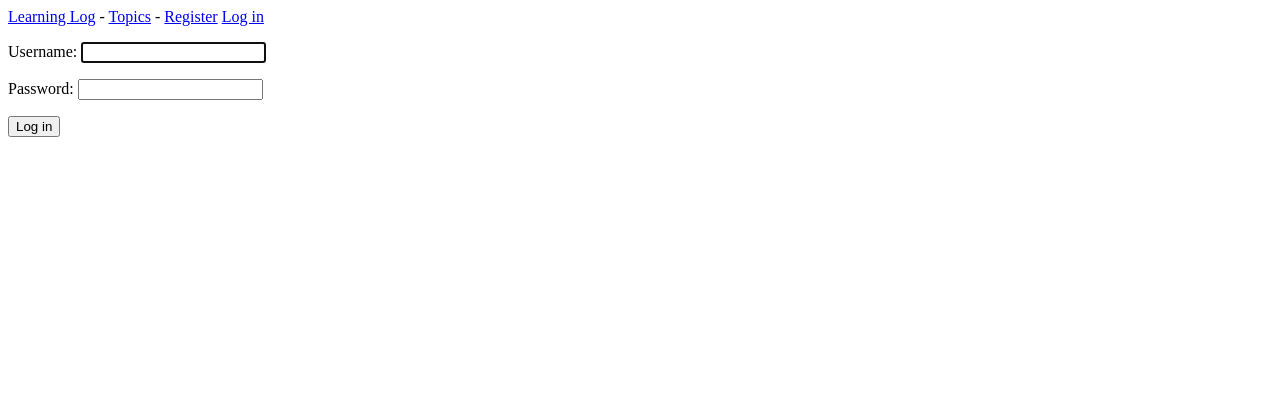
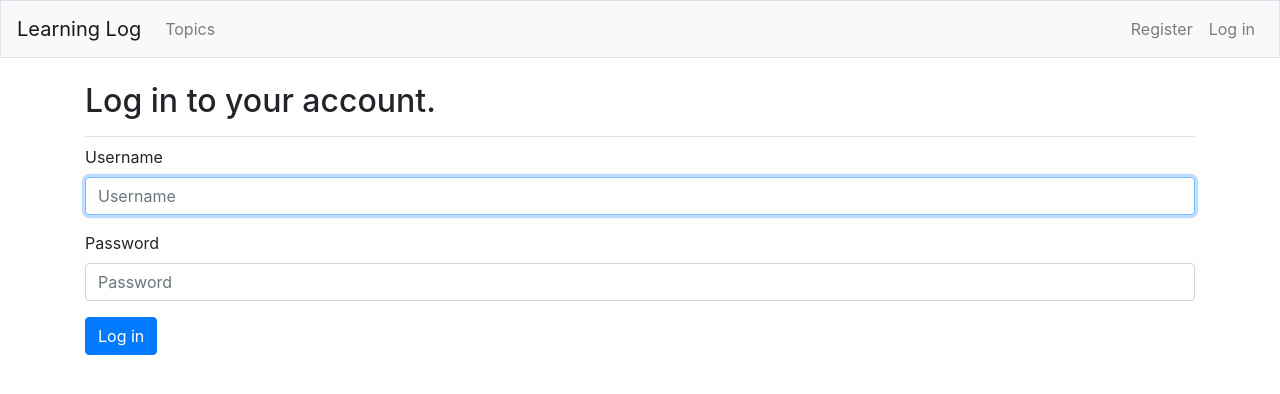
Before and after one commit to ariakerstein/LearningLogApp, a Django app: page /users/login/ in a window 1280 px wide. Shown: the top 394 px of the page. Run offline with Django 4.2, Linux system fonts and the light colour scheme; some libraries are stand-ins or nearby versions.

Commit message:
add styling

```diff
--- a/learning_log/settings.py
+++ b/learning_log/settings.py
@@ -34,7 +34,8 @@ INSTALLED_APPS = [
     # My apps
     'learning_logs',
     'users',
-
+    # 3rd party apps
+    'bootstrap4',
     # Default Django apps.
     'django.contrib.admin',
     'django.contrib.auth',
--- a/learning_log/urls.py
+++ b/learning_log/urls.py
@@ -16,6 +16,8 @@ Including another URLconf
 from django.contrib import admin
 from django.urls import path, include
 
+# from . import views
+
 urlpatterns = [
     path('admin/', admin.site.urls),
     path('users/', include('users.urls')),
--- a/learning_logs/templates/learning_logs/base.html
+++ b/learning_logs/templates/learning_logs/base.html
@@ -1,13 +1,65 @@
-<p>
-	<a href="{% url 'learning_logs:index' %}">Learning Log</a> -
-	<a href="{% url 'learning_logs:topics' %}">Topics</a> -
-	{% if user.is_authenticated %}
-	  Hello, {{ user.username }}.
-	  <a href="{% url 'users:logout' %}">Log out</a>
-	{% else %}
-	  <a href="{% url 'users:register' %}">Register</a>
-	  <a href="{% url 'users:login' %}">Log in</a>
-	{% endif %}
-</p>
 
-{% block content %}{% endblock content %}
+
+{% load bootstrap4 %}
+
+<!doctype html>
+<html lang="en">
+<head>
+	<meta charset="utf-8">
+	<meta name="viewport" content="width=device-width, initial-scale=1,
+		shrink-to-fit=no">
+	<title>Learning Log</title>
+
+	{% bootstrap_css %}
+	{% bootstrap_javascript jquery='full' %}
+
+</head>
+
+<body>
+	<nav class="navbar navbar-expand-md navbar-light bg-light mb-4 border">
+
+		<a class="navbar-brand" href="{% url 'learning_logs:index'%}">
+		Learning Log</a>
+
+		<button class="navbar-toggler" type="button" data-toggle="collapse"
+			data-target="#navbarCollapse" aria-controls="navbarCollapse"
+			aria-expanded="false" aria-label="Toggle navigation">
+		<span class="navbar-toggler-icon"></span></button>
+	<div class="collapse navbar-collapse" id="navbarCollapse">
+		<ul class="navbar-nav mr-auto">
+			<li class="nav-item">
+				<a class="nav-link" href="{% url 'learning_logs:topics'%}">
+					Topics</a></li>
+		</ul>
+	<ul class="navbar-nav ml-auto">
+		{% if user.is_authenticated %}
+			<li class="nav-item">
+				<span class="navbar-text">Hello, {{ user.username }}.</span>
+			</li>
+			<li class="nav-item">
+				<a class="nav-link" href="{% url 'users:logout' %}">Log out</a>
+			</li>
+		{% else %}
+			<li class="nav-item">
+				<a class="nav-link" href="{% url 'users:register' %}">Register</a>
+			</li>
+			<li class="nav-item">
+				<a class="nav-link" href="{% url 'users:login' %}">Log in</a></li>
+		{% endif %}
+			</ul>
+		</div>
+
+	</nav>
+
+	<main role="main" class="container">
+		<div class="pb-2 mb-2 border-bottom">
+			{% block page_header %}{% endblock page_header %}
+		</div>
+		<div>
+			{% block content %}{% endblock content %}
+		</div>
+	</main>
+
+</body>
+
+</html>
--- a/users/templates/registration/login.html
+++ b/users/templates/registration/login.html
@@ -1,16 +1,18 @@
 {% extends "learning_logs/base.html" %}
+{% load bootstrap4 %}
+
+{% block page_header %}
+  <h2>Log in to your account.</h2>
+{% endblock page_header %}
 
 {% block content %}
+  <form method="post" action="{% url 'users:login' %}" class="form">
+  	{% csrf_token %}
+    {% bootstrap_form form %}
+    {% buttons %}
+      <button name="submit" class="btn btn-primary">Log in</button>
+    {% endbuttons %}
 
-  {% if form.errors %}
-  	<p>Your username and password didn't match. Please try again.</p>
-  {% endif %}
-
-  <form method="post" action="{% url 'users:login' %}">
-  	{% csrf_token %}
-  	{{ form.as_p }}
-
-  	<button name="submit">Log in</button>
   	<input type="hidden" name="next"
   	  value="{% url 'learning_logs:index' %}" />
   </form>
```
Also changed, not shown: learning_logs/templates/learning_logs/index.html (+10 -3 lines), db.sqlite3.
